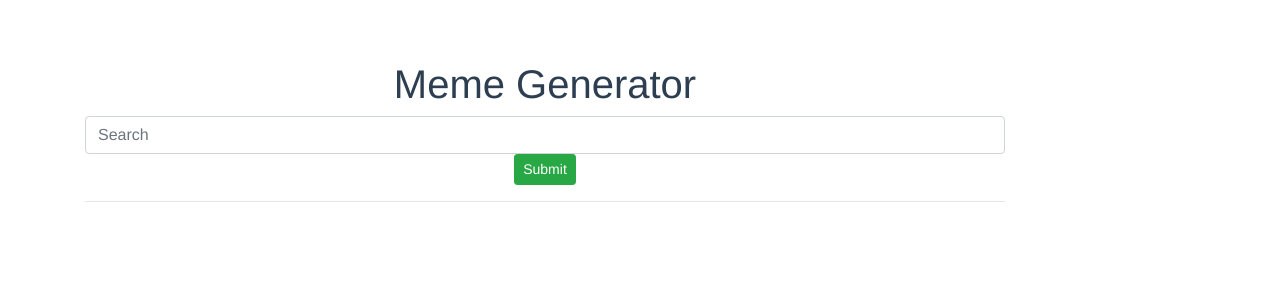
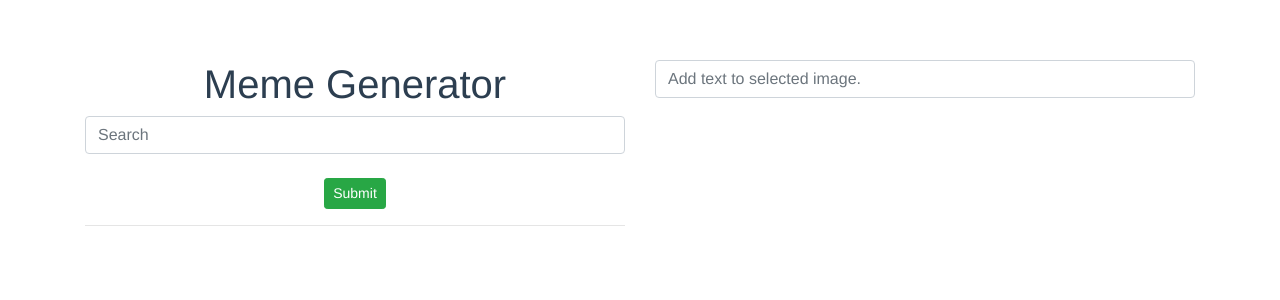
Before and after one commit to eyjiang/UM-Academic-Innovation, a Vue app in the folder client/: page / in a window 1280 px wide. Shown: the top 300 px of the page. Built offline with nearby package versions, Linux system fonts and the light colour scheme.

Commit message:
Improve app structure, implement photo selection

```diff
--- a/client/src/App.vue
+++ b/client/src/App.vue
@@ -5,25 +5,5 @@
 </template>
 
 <style>
-#app {
-  font-family: Avenir, Helvetica, Arial, sans-serif;
-  -webkit-font-smoothing: antialiased;
-  -moz-osx-font-smoothing: grayscale;
-  text-align: center;
-  color: #2c3e50;
-  margin-top: 60px;
-}
-
-#nav {
-  padding: 30px;
-}
-
-#nav a {
-  font-weight: bold;
-  color: #2c3e50;
-}
-
-#nav a.router-link-exact-active {
-  color: #42b983;
-}
+  @import 'assets/css/app.css';
 </style>
--- /dev/null
+++ b/client/src/assets/css/app.css
@@ -0,0 +1,21 @@
+#app {
+    font-family: Avenir, Helvetica, Arial, sans-serif;
+    -webkit-font-smoothing: antialiased;
+    -moz-osx-font-smoothing: grayscale;
+    text-align: center;
+    color: #2c3e50;
+    margin-top: 60px;
+  }
+
+  #nav {
+    padding: 30px;
+  }
+
+  #nav a {
+    font-weight: bold;
+    color: #2c3e50;
+  }
+
+  #nav a.router-link-exact-active {
+    color: #42b983;
+  }
--- a/client/src/components/Main.vue
+++ b/client/src/components/Main.vue
@@ -1,22 +1,36 @@
 <template>
   <div class="container">
     <div class="row">
-      <div class="col-sm-10">
+      <div class="col-sm">
         <h1>Meme Generator</h1>
 
         <!-- Search form -->
         <input class="form-control" v-model="user_input"
         type="text" placeholder="Search" aria-label="Search">
+        <br>
         <button v-on:click="getData" type="button" class="btn btn-success btn-sm">Submit</button>
 
         <hr><br><br>
         <br><br>
 
-        <div v-for="(photo, index) in photo_urls" :key="index">
+        <div class="meme-photo"
+        v-for="(photo, index) in photo_urls" :key="index"
+        v-on:click="selectPhoto(photo)">
           <img v-bind:src="photo">
+        </div>
+      </div>
+
+      <div class="col-md">
+        <!-- Search form -->
+        <input class="form-control" type="text"
+        placeholder="Add text to selected image." aria-label="Search">
+
+        <div class="meme-photo">
+          <img v-bind:src="selected_photo_url">
         </div>
 
       </div>
+
     </div>
   </div>
 </template>
@@ -29,6 +43,7 @@ export default {
     return {
       photo_urls: [],
       user_input: '',
+      selected_photo_url: '',
     };
   },
   methods: {
@@ -44,6 +59,17 @@ export default {
           console.error(error);
         });
     },
+    selectPhoto(photoUrl) {
+      this.selected_photo_url = photoUrl;
+      console.log('selected photo');
+    },
   },
 };
 </script>
+
+
+<style>
+.meme-photo {
+  padding: 5px;
+}
+</style>
```
